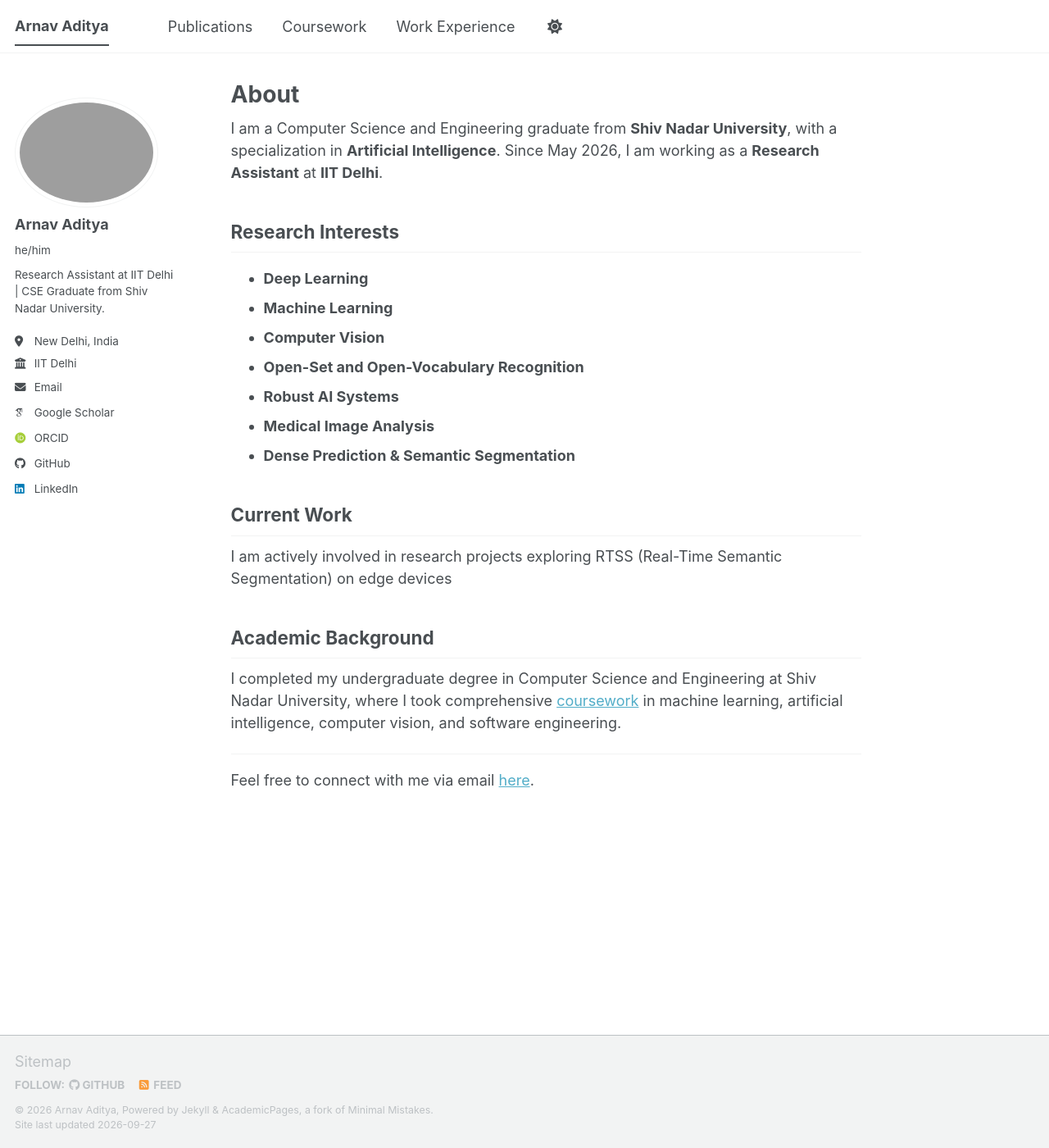
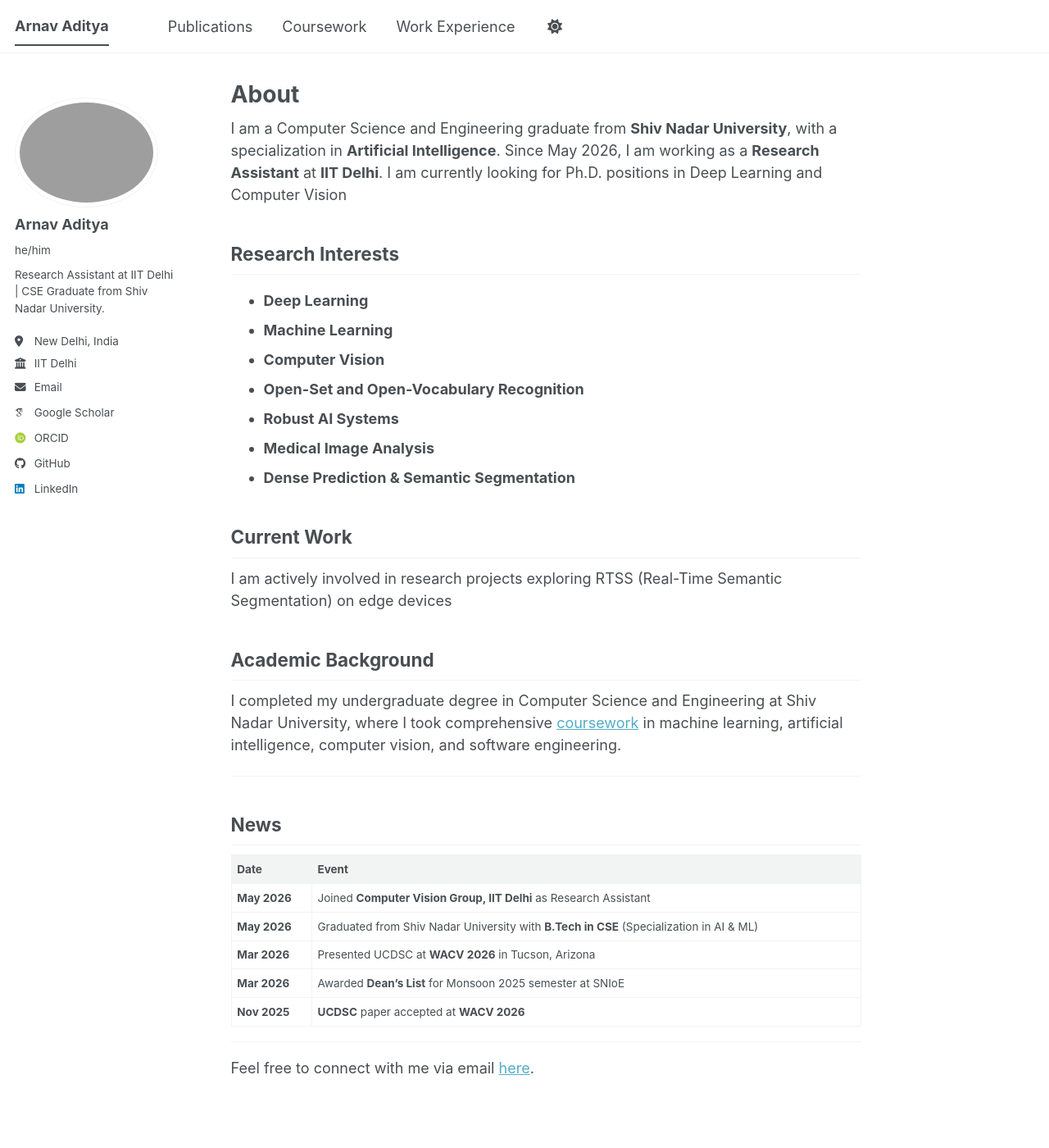
Before and after one commit to Arnavadi19/Arnavadi19.github.io, a Jekyll site: the page built from _pages/about.md, in a window 1280 px wide and 1400 px high. Shown: the whole window at 82% size. Built offline with Jekyll 4.4.1, drawn with Linux system fonts in a browser that asks for light colours; some web fonts are replaced; a script bundle is joined from its source files by our own code; library files that are not in the unit come from our copies.

Commit message:
update homepage with news section

```diff
--- a/_pages/about.md
+++ b/_pages/about.md
@@ -8,6 +8,7 @@ redirect_from:
 ---
 
 I am a Computer Science and Engineering graduate from **Shiv Nadar University**, with a specialization in **Artificial Intelligence**. Since May 2026, I am working as a **Research Assistant** at **IIT Delhi**.
+I am currently looking for Ph.D. positions in Deep Learning and Computer Vision
 
 ## Research Interests
 
@@ -29,4 +30,16 @@ I completed my undergraduate degree in Computer Science and Engineering at Shiv
 
 ---
 
+## News
+
+| Date | Event |
+|------|-------|
+| **May 2026** | Joined **Computer Vision Group, IIT Delhi** as Research Assistant |
+| **May 2026** | Graduated from Shiv Nadar University with **B.Tech in CSE** (Specialization in AI & ML) |
+| **Mar 2026** | Presented UCDSC at **WACV 2026** in Tucson, Arizona |
+| **Mar 2026** | Awarded **Dean's List** for Monsoon 2025 semester at SNIoE |
+| **Nov 2025** | **UCDSC** paper accepted at **WACV 2026** |
+
+---
+
 Feel free to connect with me via email [here](mailto:aa716@snu.edu.in).
```
